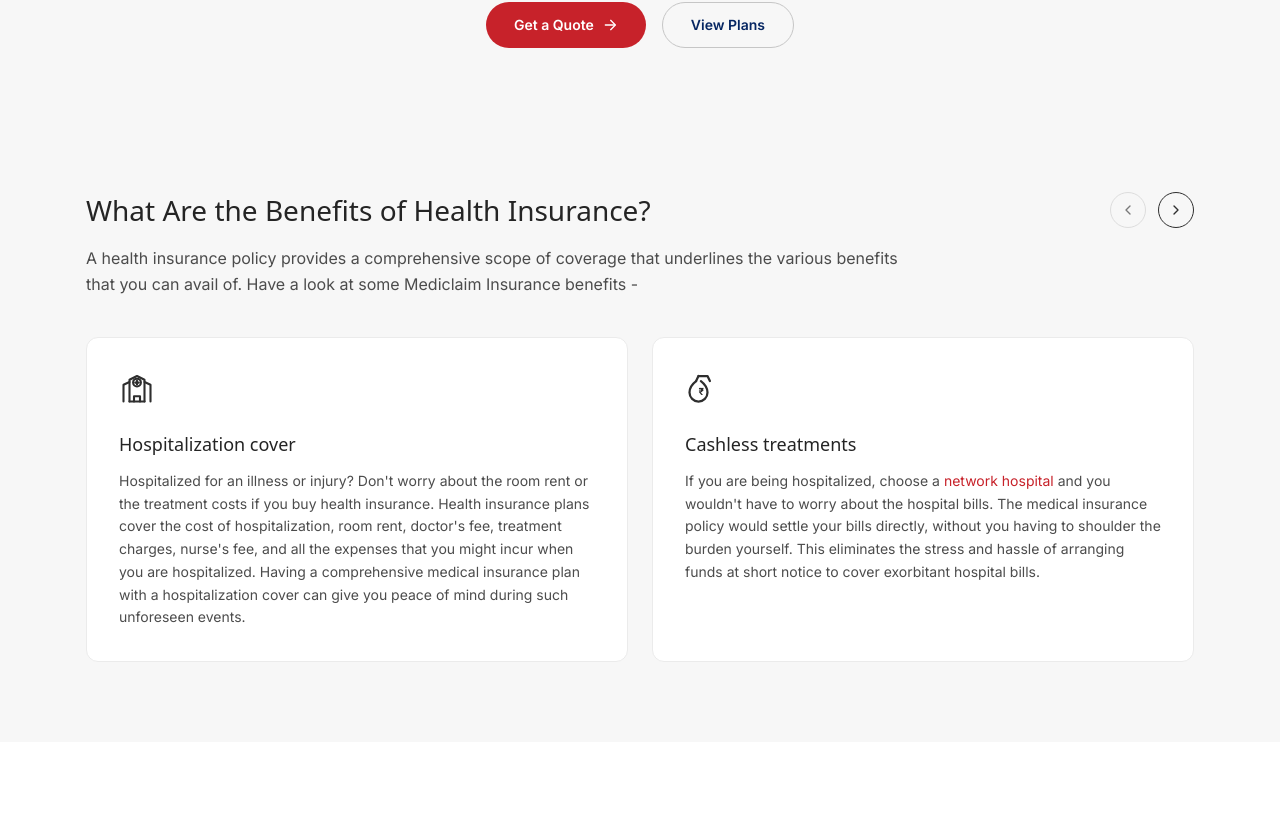
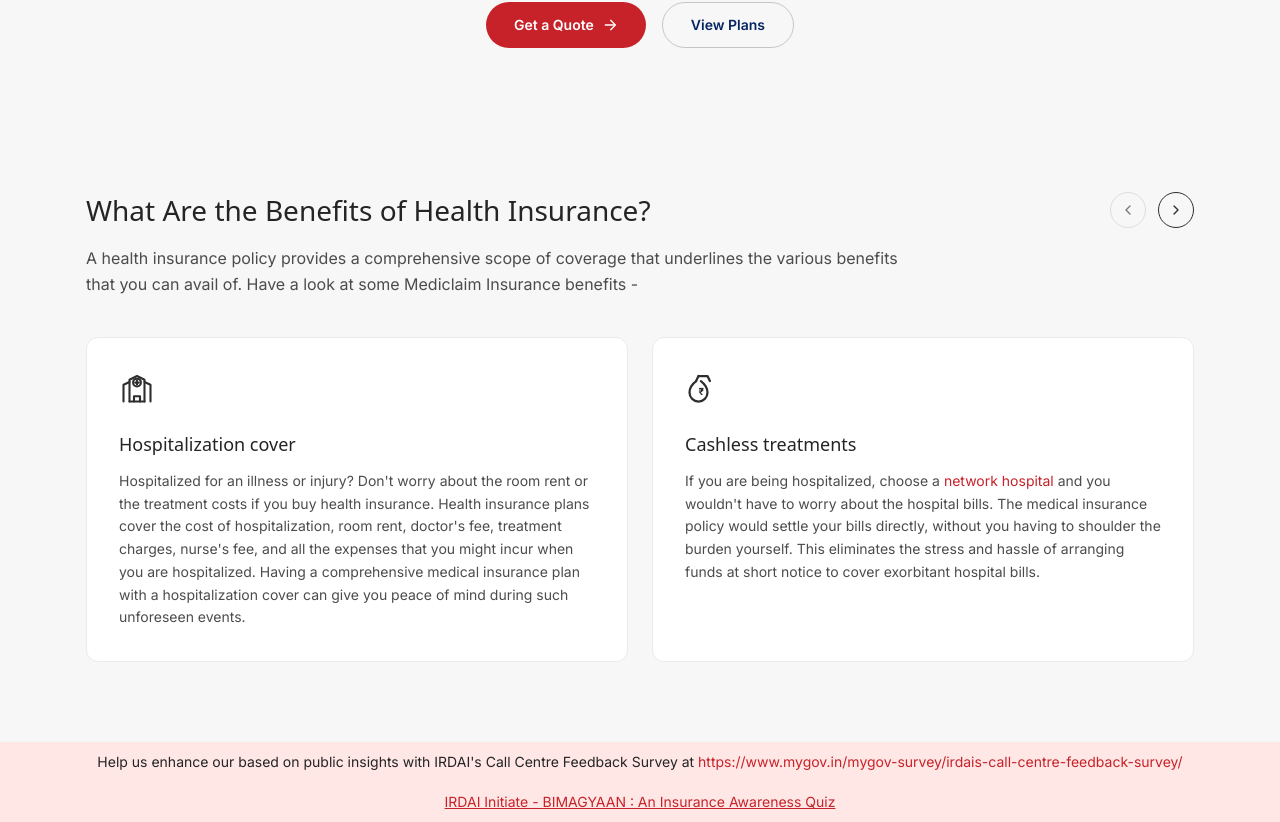
Before and after one commit to Dhamodharan-sw-dev/HLS, a React (Vite) app: page / in a window 1280 px wide. Shown: the part 5573-6395 px from the top of the page. Before the commit the page ends 6315 px from the top, so only its background shows below. Built offline with nearby package versions, Linux system fonts and the light colour scheme; a web font is replaced by a local one.

Commit message:
Add AnnouncementBar (IRDAI feedback survey strip) after Benefits section

```diff
--- a/src/App.tsx
+++ b/src/App.tsx
@@ -6,6 +6,7 @@ import ClaimsHelpBanner from './sections/ClaimsHelpBanner'
 import CareNovaDifference from './sections/CareNovaDifference'
 import WhatIsAndNeedInsurance from './sections/WhatIsAndNeedInsurance'
 import Benefits from './sections/Benefits'
+import AnnouncementBar from './sections/AnnouncementBar'
 
 function App() {
   return (
@@ -19,6 +20,7 @@ function App() {
         <CareNovaDifference />
         <WhatIsAndNeedInsurance />
         <Benefits />
+        <AnnouncementBar />
       </main>
     </>
   )
--- /dev/null
+++ b/src/sections/AnnouncementBar.tsx
@@ -0,0 +1,26 @@
+export default function AnnouncementBar() {
+  return (
+    <div className="bg-[#ffe7e5] text-center text-sm text-ink-800">
+      <p className="px-4 py-2.5">
+        Help us enhance our based on public insights with IRDAI&apos;s Call
+        Centre Feedback Survey at{' '}
+        <a
+          href="https://www.mygov.in/mygov-survey/irdais-call-centre-feedback-survey/"
+          target="_blank"
+          rel="noreferrer"
+          className="text-brand-red hover:text-brand-red-dark"
+        >
+          https://www.mygov.in/mygov-survey/irdais-call-centre-feedback-survey/
+        </a>
+      </p>
+      <p className="px-4 py-2.5">
+        <a
+          href="#top"
+          className="text-brand-red underline hover:text-brand-red-dark"
+        >
+          IRDAI Initiate - BIMAGYAAN : An Insurance Awareness Quiz
+        </a>
+      </p>
+    </div>
+  )
+}
```
